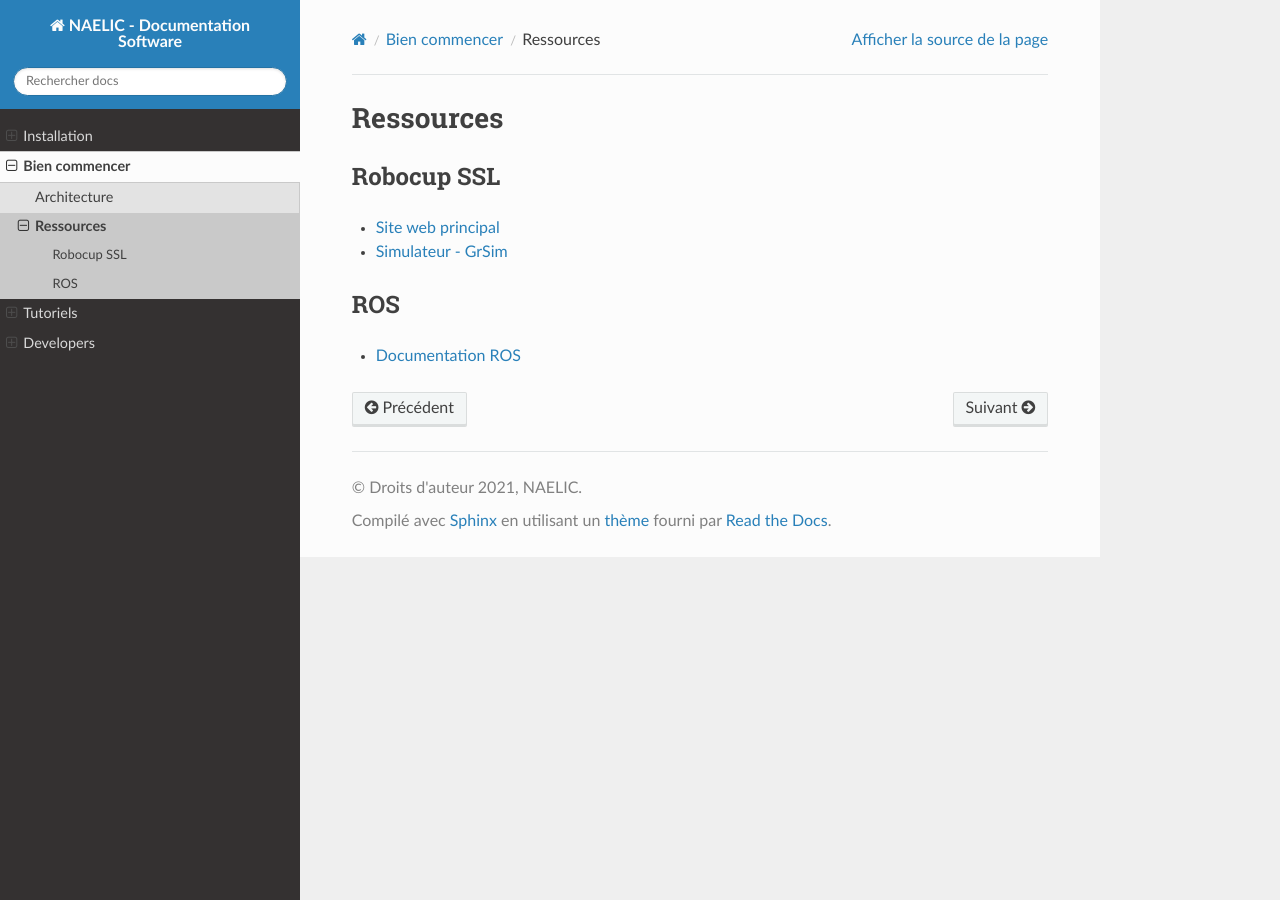
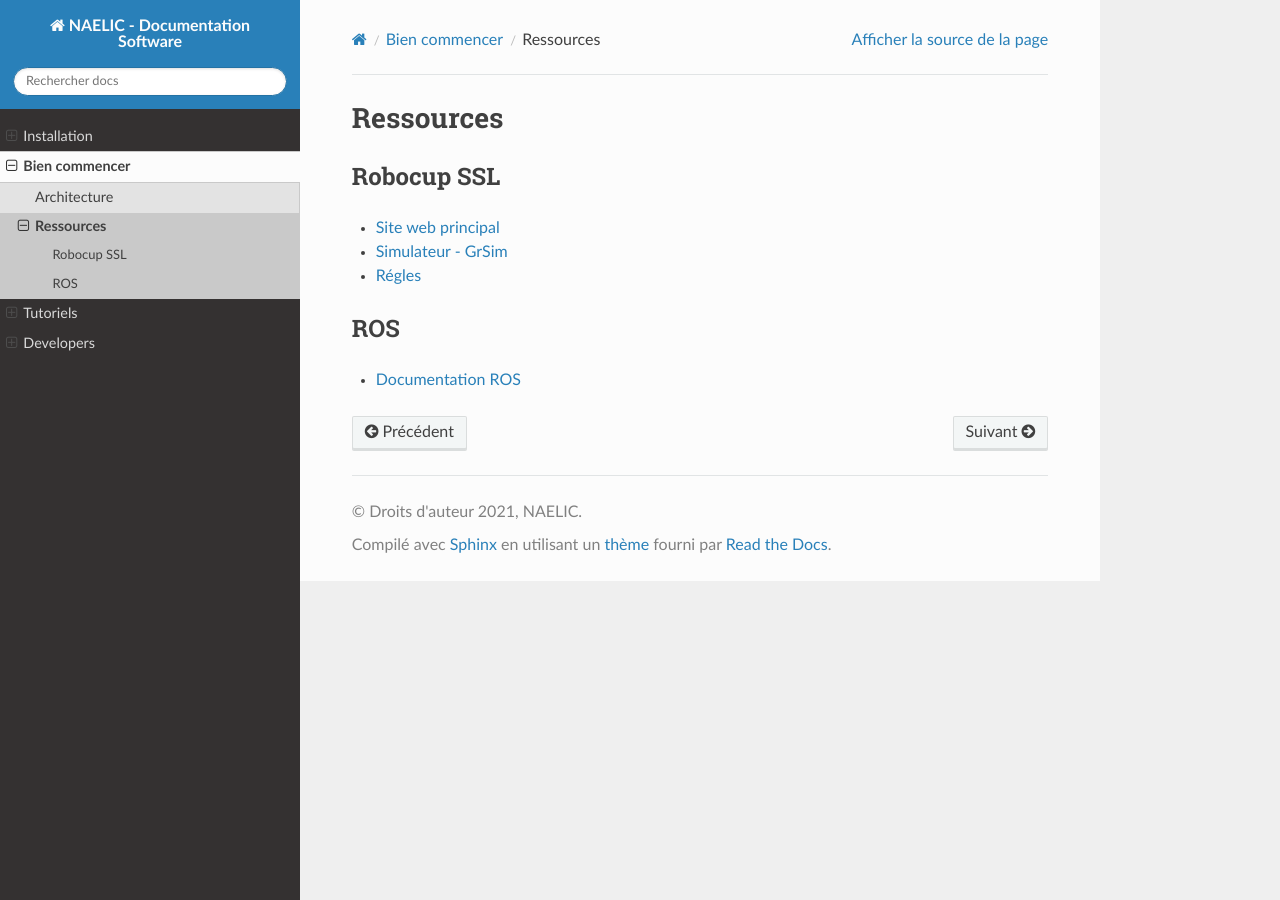
Before and after one commit to NAELIC/software-documentation, a Sphinx documentation site: the page built from source/start/resources.rst, in a window 1280 px wide. Built offline with Sphinx 7.4.7 and the Read the Docs theme 2.0.0, drawn with Linux system fonts in a browser that asks for light colours.

Commit message:
feat  - add rules link

```diff
--- a/source/start/resources.rst
+++ b/source/start/resources.rst
@@ -9,6 +9,7 @@ Robocup SSL
 
 - `Site web principal <https://ssl.robocup.org/>`_
 - `Simulateur - GrSim <https://github.com/RoboCup-SSL/grSim/>`_
+- `Régles <https://robocup-ssl.github.io/ssl-rules/sslrules.html>`_
 
 ***
 ROS
```
